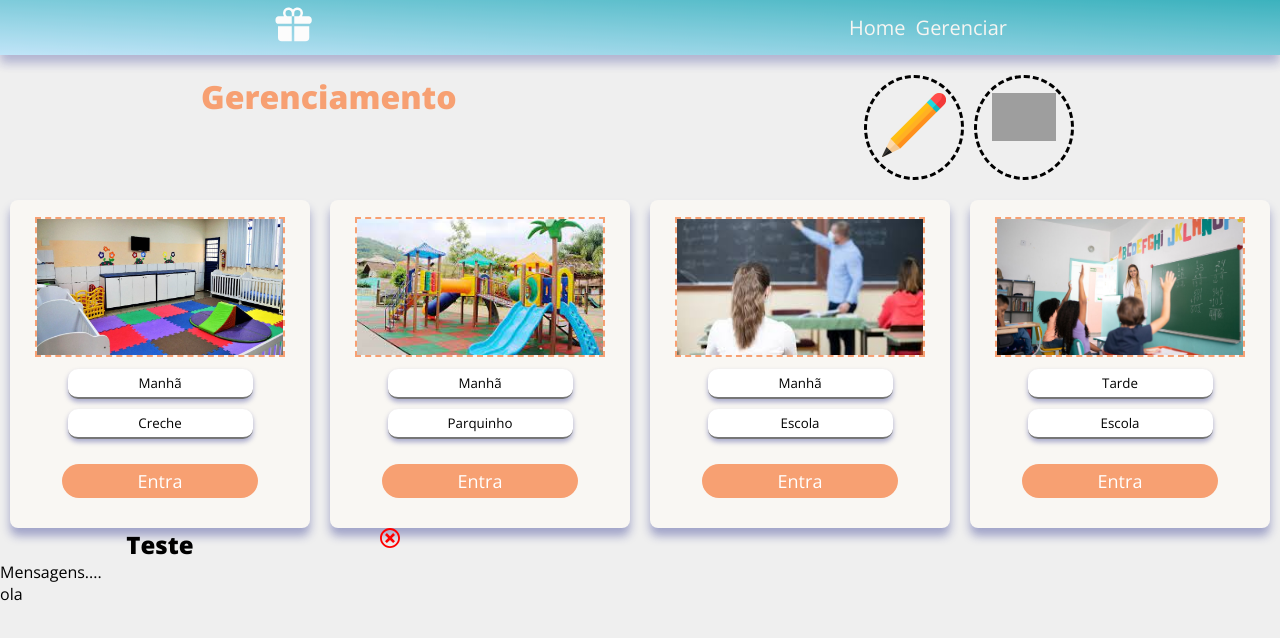
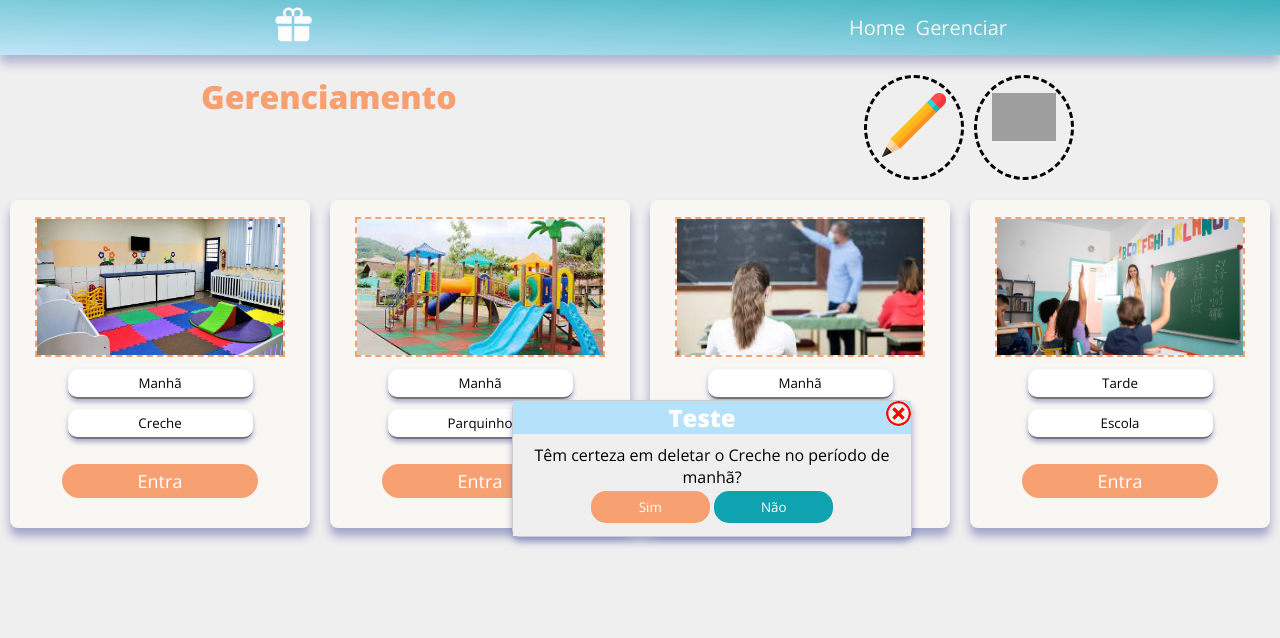
Before and after one commit to kaio358/GCTE, a React (Create React App) app: page /gerenciar in a window 1280 px wide. Both pictures are taken after a click on the picture 913 px from the left and 125 px from the top of the page. Shown: the top 638 px of the page. Built offline with nearby package versions, Linux system fonts and the light colour scheme; grey boxes are pictures that could not be loaded.

Commit message:
erros e acertos

```diff
--- a/src/componentes/funcionalidades/Mensagem.js
+++ b/src/componentes/funcionalidades/Mensagem.js
@@ -3,14 +3,20 @@ import {ImCancelCircle} from "react-icons/im"
 import styles from "./Mensagem.module.css"
 
 function Mensagem(props){
+    function fechar(e){
+        const elemento_pai  = e.target.parentElement
+        const elemento_main = elemento_pai.parentNode
+
+        elemento_main.remove()
+
+    }
     return(
         <main className={styles.corpo_mensagem}>
             <div className={styles.parte_superior_mensagem}>
                 <h2 className={styles.titulo_msg}>Teste</h2>
-                <ImCancelCircle className={styles.cancelar}/>
+                <ImCancelCircle className={styles.cancelar}   onClick={fechar}/>
             </div>
-            <div>
-                <p>Mensagens....</p>
+            <div className={styles.texto_mensagem}>
                 {props.children}
             </div>
         </main>
--- a/src/componentes/funcionalidades/Mensagem.module.css
+++ b/src/componentes/funcionalidades/Mensagem.module.css
@@ -1,13 +1,20 @@
 .corpo_mensagem{
     position: absolute;
 
+    left: 40%;
+    top: 50%;
     width: 400px;
+
+    border: 1px solid #ccc;
+    box-shadow: 0.3px 5px 7px 0 rgba( 31, 38, 135, 0.37 );
+    border-radius: 8px;
 
 }
 .parte_superior_mensagem{
     display: grid;
-    grid-template-columns: 80% 20%;
-
+    grid-template-columns: 95% 5%;
+    background-color: #B5E2FA;
+    color: white;
 }
 .titulo_msg{
     justify-self: center;
@@ -15,5 +22,27 @@
 .cancelar{
     justify-self: end;
     color: red;
-    font-size: 20px;
+    font-size: 25px;
+    background-color: #efefef;
+    border-radius: 15px ;
 }
+
+.texto_mensagem{
+    padding: 10px 0;
+    text-align: center;
+    background-color: #efefef;
+}
+button{
+    margin: 3px  0;
+    padding: 5px;
+    width: 30%;
+    border-color:transparent ;
+    border-radius: 15px;
+    color: white;
+}
+button:nth-child(2){
+    background-color: #F7A072;
+}
+button:nth-child(3){
+    background-color:#0FA3B1 ;
+}
--- a/src/componentes/pages/Gerenciar.js
+++ b/src/componentes/pages/Gerenciar.js
@@ -1,5 +1,5 @@
 
-import { useState, useEffect } from "react"
+import { useState,useRef } from "react"
 // import {LuChevronLeft} from "react-icons/lu"
 
 import Container from "../layout/Container"
@@ -18,16 +18,32 @@ import icon_lapis from "../../imgs/icons/lapis.png"
 import icon_papel from "../../imgs/icons/folha-de-papel.png"
 
 function Gerenciar(){
+    const  [ teste,setTeste ] = useState([])
+
+
+
     const [editou, setEditou] = useState(false)
+
     var clicou = false
     function editar(){
+        const t = (
+            <Mensagem>
+                <p>Têm certeza em deletar o Creche no período de manhã?  </p>
+                <button>Sim</button> <button>Não</button>
+            </Mensagem>
+            );
         if(!clicou){
             clicou= true
+
+            setTeste(t)
+
 
         }else{
             clicou = false
 
+
         }
+
         setEditou(clicou)
     }
     return(
@@ -72,9 +88,13 @@ function Gerenciar(){
 
                 </ul>
             </div> */}
-            <Mensagem>
-                ola
-            </Mensagem>
+        {teste}
+
+
+        {/* <Mensagem>
+            <p>Têm certeza em deletar o Creche no período de manhã?  </p>
+            <button>Sim</button> <button>Não</button>
+        </Mensagem>  */}
 
 
         </div>
```
